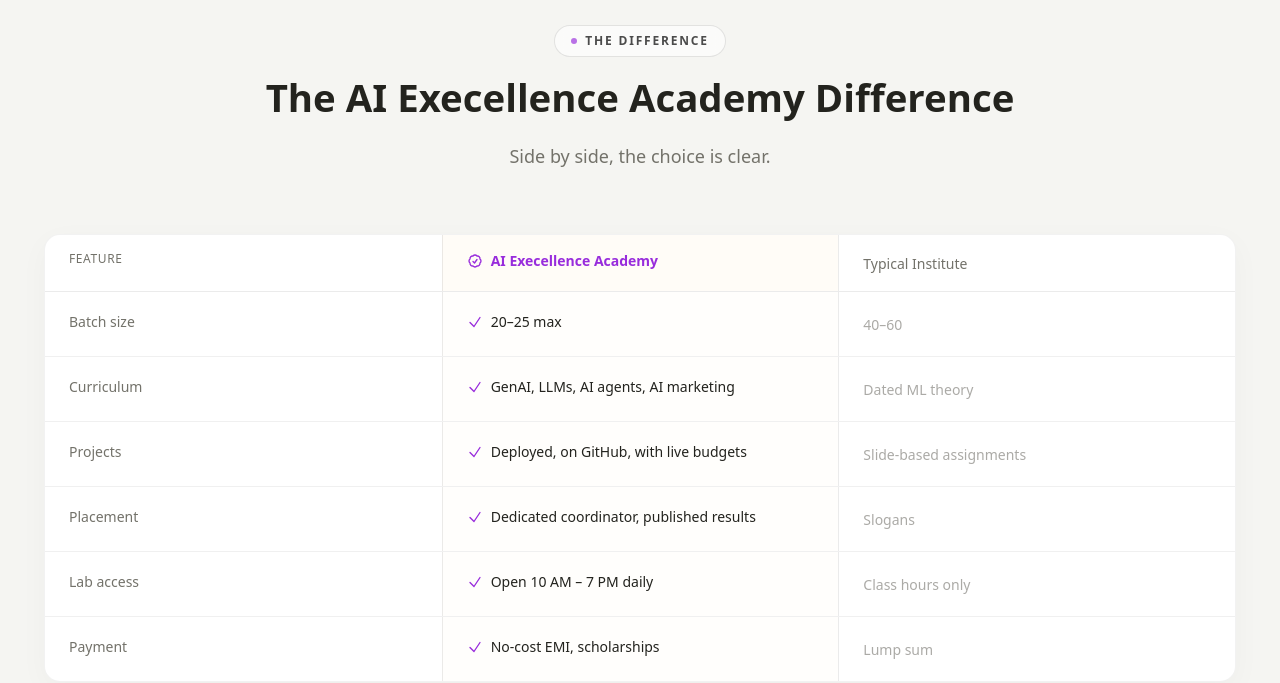
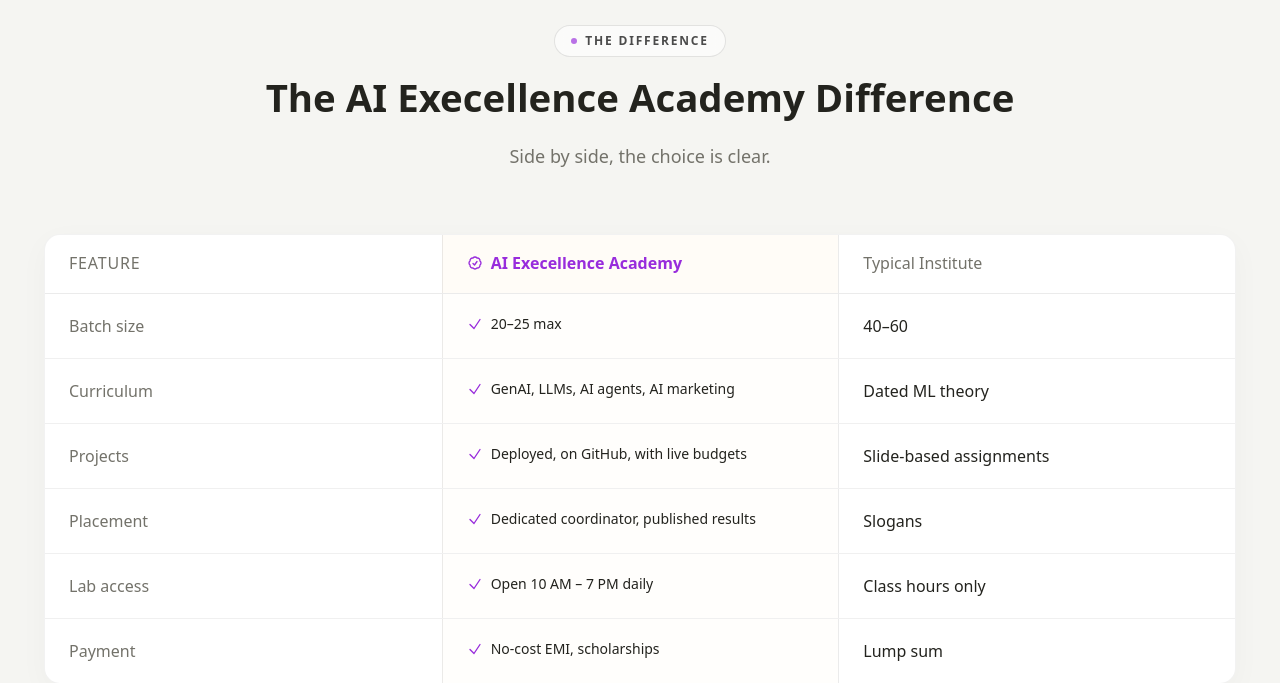
Before and after one commit to developer15-savitayadav/ai-excellence-training-platform, a Laravel app: page /about in a window 1280 px wide. Shown: the part 2560-3243 px from the top of the page. Run offline with Laravel 12, Linux system fonts and the light colour scheme; style sheets or scripts are compiled from the project's sources; parts of the project's set-up code (start-up, migrations or seed data) failed here and were passed over; some libraries are stand-ins or nearby versions; some web fonts are replaced.

Commit message:
btn solve

```diff
--- a/resources/css/app.css
+++ b/resources/css/app.css
@@ -1115,9 +1115,9 @@ flex-direction: row;
   border-radius: 9999px; /* rounded-full */
   background-color: #000; /* bg-black */
   color: #fff; /* text-white */
-  font-size: 13px; /* text- */
+  font-size: 14px; /* text- */
   font-weight: 600; /* font-semibold */
-  padding: 10px 20px; /* px-5 py-2.5 */
+  padding: 12px 20px; /* px-5 py-2.5 */
   transition: all 300ms; /* transition-all duration-300 */
 }
 
--- a/resources/js/Pages/About.jsx
+++ b/resources/js/Pages/About.jsx
@@ -364,7 +364,7 @@ export default function About() {
                         </Link>
                         <Link
                             href="/contact"
-                            className="rounded-full bg-black/10 border border-black/20 px-7 py-3.5 text-sm font-semibold text-black backdrop-blur-sm hover:bg-black/20 hover:-translate-y-0.5 transition-all duration-300"
+                            className="btn-dark-cta"
                         >
                             Visit Our Campus
                         </Link>
@@ -443,11 +443,11 @@ export default function About() {
                     {/* Desktop table */}
                     <div className="hidden md:block bg-white border border-black/5 rounded-2xl shadow-[0_8px_30px_rgba(0,0,0,.03)] overflow-hidden">
                         <div className="grid grid-cols-3 border-b border-black/[0.08]">
-                            <div className="px-6 py-4 font-mono text-xs uppercase tracking-wider text-muted">
+                            <div className="px-6 py-4 font-mono text-[16px] uppercase tracking-wider text-muted">
                                 Feature
                             </div>
                             <div className="px-6 py-4 bg-lime/5 border-l border-black/[0.08]">
-                                <span className="inline-flex items-center gap-2 font-display font-semibold text-violet text-sm">
+                                <span className="inline-flex items-center gap-2 font-display font-semibold text-violet text-[16px]">
                                     <svg
                                         className="w-4 h-4"
                                         fill="none"
@@ -465,7 +465,7 @@ export default function About() {
                                 </span>
                             </div>
                             <div className="px-6 py-4 border-l border-black/[0.08]">
-                                <span className="font-display text-sm text-muted">
+                                <span className="font-display text-[16px] text-muted">
                                     Typical Institute
                                 </span>
                             </div>
@@ -475,7 +475,7 @@ export default function About() {
                                 key={row.feature}
                                 className={`grid grid-cols-3 ${i < COMPARISON.length - 1 ? "border-b border-black/[0.06]" : ""}`}
                             >
-                                <div className="px-6 py-5 font-mono text-sm text-muted">
+                                <div className="px-6 py-5 font-mono text-[16px] text-muted">
                                     {row.feature}
                                 </div>
                                 <div className="px-6 py-5 bg-lime/[0.02] border-l border-black/[0.08]">
@@ -487,7 +487,7 @@ export default function About() {
                                     </div>
                                 </div>
                                 <div className="px-6 py-5 border-l border-black/[0.08]">
-                                    <span className="text-sm text-muted/60">
+                                    <span className="text-[16px]  ">
                                         {row.them}
                                     </span>
                                 </div>
@@ -502,7 +502,7 @@ export default function About() {
                                 key={row.feature}
                                 className="bg-white border border-black/5 rounded-2xl shadow-[0_8px_30px_rgba(0,0,0,.03)] p-5"
                             >
-                                <p className="font-mono text-xs uppercase tracking-wider text-muted mb-3">
+                                <p className="font-mono text-[14px] uppercase tracking-wider text-muted mb-3">
                                     {row.feature}
                                 </p>
                                 <div className="space-y-2">
```
